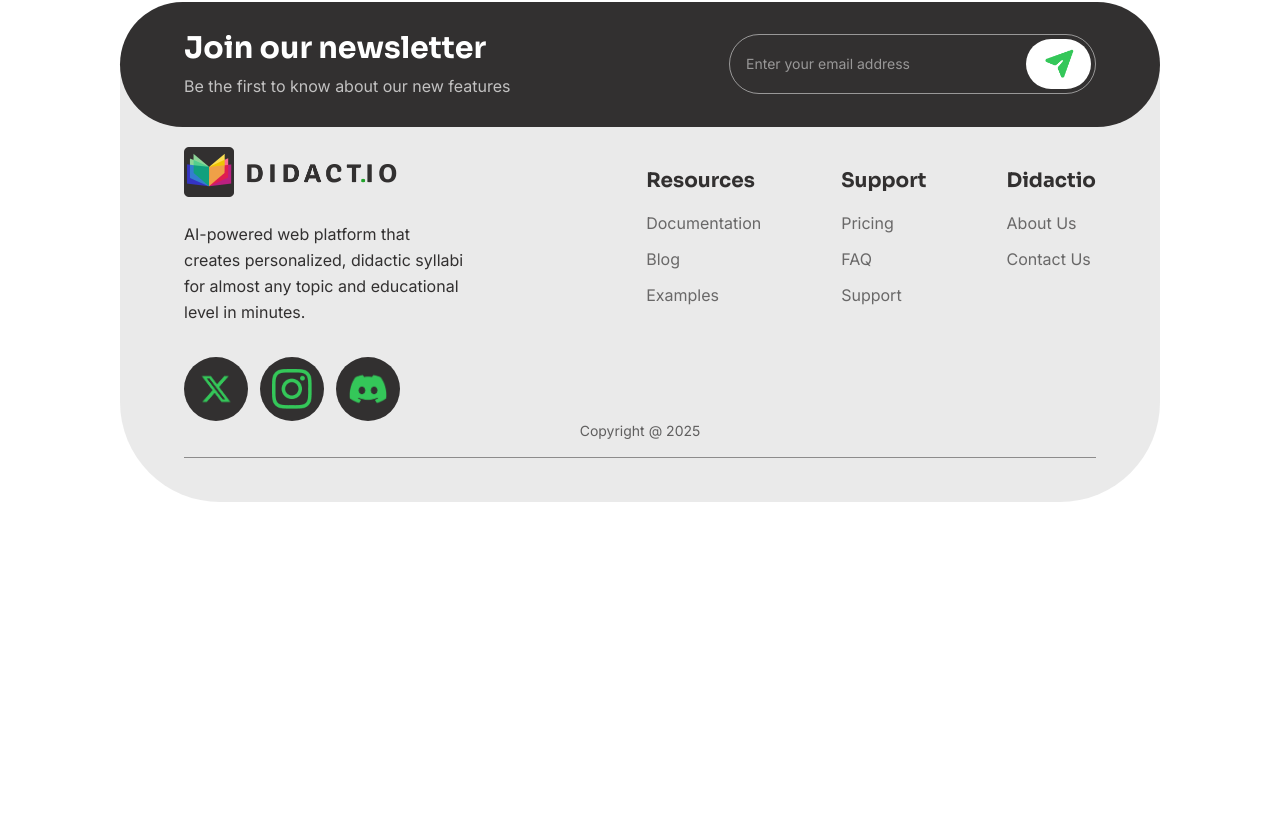
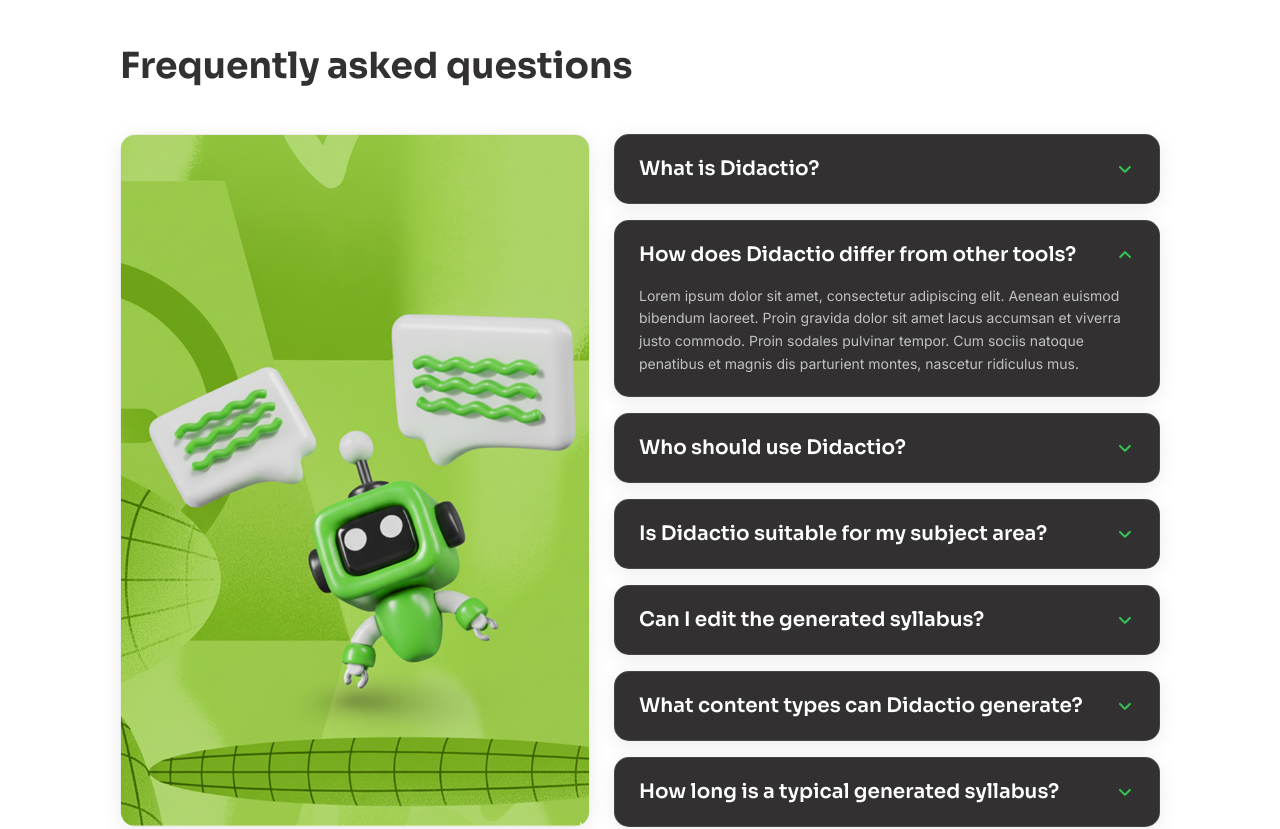
Before and after one commit to VarozXYZ/didactio-frontend, a React (Vite) app: page / in a window 1280 px wide. Shown: the part 2527-3356 px from the top of the page. Before the commit the page ends 3049 px from the top, so only its background shows below. Built offline with nearby package versions, Linux system fonts and the light colour scheme.

Commit message:
faq area

```diff
--- a/src/App.tsx
+++ b/src/App.tsx
@@ -2,6 +2,7 @@
 import Hero from './components/Hero'
 import Features from './components/Features'
 import Testimonials from './components/Testimonials'
+import Faq from './components/Faq'
 import Footer from './components/Footer'
 
 function App() {
@@ -12,6 +13,7 @@
                 <Hero />
                 <Features />
                 <Testimonials />
+                <Faq />
             </main>
             <Footer />
         </div>
--- /dev/null
+++ b/src/components/Faq.tsx
@@ -0,0 +1,101 @@
+import { useState } from 'react'
+
+type FaqItem = {
+    question: string
+    answer: string
+}
+
+const faqs: FaqItem[] = [
+    {
+        question: 'What is Didactio?',
+        answer: 'Lorem ipsum dolor sit amet, consectetur adipiscing elit. Sed do eiusmod tempor incididunt ut labore et dolore magna aliqua.',
+    },
+    {
+        question: 'How does Didactio differ from other tools?',
+        answer: 'Lorem ipsum dolor sit amet, consectetur adipiscing elit. Aenean euismod bibendum laoreet. Proin gravida dolor sit amet lacus accumsan et viverra justo commodo. Proin sodales pulvinar tempor. Cum sociis natoque penatibus et magnis dis parturient montes, nascetur ridiculus mus.',
+    },
+    {
+        question: 'Who should use Didactio?',
+        answer: 'Lorem ipsum dolor sit amet, consectetur adipiscing elit. Integer nec odio. Praesent libero. Sed cursus ante dapibus diam.',
+    },
+    {
+        question: 'Is Didactio suitable for my subject area?',
+        answer: 'Lorem ipsum dolor sit amet, consectetur adipiscing elit. Nulla quis sem at nibh elementum imperdiet. Duis sagittis ipsum.',
+    },
+    {
+        question: 'Can I edit the generated syllabus?',
+        answer: 'Lorem ipsum dolor sit amet, consectetur adipiscing elit. Praesent mauris. Fusce nec tellus sed augue semper porta.',
+    },
+    {
+        question: 'What content types can Didactio generate?',
+        answer: 'Lorem ipsum dolor sit amet, consectetur adipiscing elit. Mauris ipsum. Nulla metus metus, ullamcorper vel, tincidunt sed, euismod in, nibh.',
+    },
+    {
+        question: 'How long is a typical generated syllabus?',
+        answer: 'Lorem ipsum dolor sit amet, consectetur adipiscing elit. Quisque volutpat condimentum velit. Class aptent taciti sociosqu ad litora torquent per conubia nostra.',
+    },
+]
+
+function Faq() {
+    const [openIndex, setOpenIndex] = useState<number | null>(1)
+
+    return (
+        <section className="w-[1040px] py-16">
+            <h2 className="font-sora font-bold text-4xl text-dark mb-12">
+                Frequently asked questions
+            </h2>
+
+            <div className="flex gap-6 items-stretch">
+                <div className="w-[470px] rounded-md overflow-hidden shadow-card border border-dark/10">
+                    <img
+                        src="/assets/props/faq-prop.png"
+                        alt=""
+                        className="w-full h-full object-cover"
+                    />
+                </div>
+
+                <div className="flex-1 flex flex-col gap-4">
+                    {faqs.map((faq, index) => {
+                        const isOpen = openIndex === index
+                        const contentId = `faq-panel-${index}`
+
+                        return (
+                            <div
+                                key={faq.question}
+                                className="bg-dark rounded-md px-6 py-5 shadow-card border border-white/10"
+                            >
+                                <button
+                                    type="button"
+                                    className="w-full flex items-center justify-between gap-6 text-left"
+                                    onClick={() => setOpenIndex((current) => (current === index ? null : index))}
+                                    aria-expanded={isOpen}
+                                    aria-controls={contentId}
+                                >
+                                    <span className="font-sora font-semibold text-xl text-white">
+                                        {faq.question}
+                                    </span>
+                                    <img
+                                        src="/assets/icons/angle-down-solid-full.png"
+                                        alt=""
+                                        className={`w-5 h-5 transition-transform duration-200 ${isOpen ? 'rotate-180' : 'rotate-0'
+                                            }`}
+                                    />
+                                </button>
+
+                                {isOpen && (
+                                    <div id={contentId} className="mt-4">
+                                        <p className="font-inter text-sm text-white/70 leading-relaxed">
+                                            {faq.answer}
+                                        </p>
+                                    </div>
+                                )}
+                            </div>
+                        )
+                    })}
+                </div>
+            </div>
+        </section>
+    )
+}
+
+export default Faq
```
